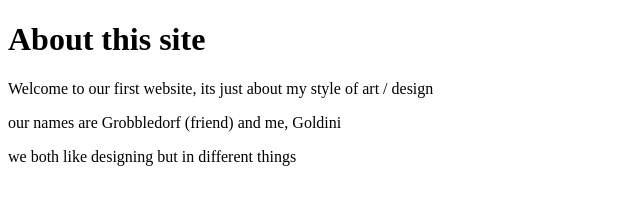
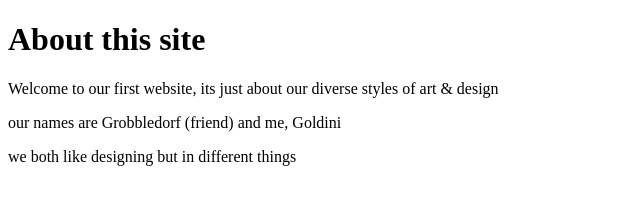
Before and after one commit to Goldini/graphics-website, a plain HTML site: page nanonauts/about-us.html in a window 1280 px wide. Shown: the full height of the page, 0-640 px from the left. Drawn offline with Linux system fonts and the light colour scheme.

Commit message:
better txt

```diff
--- a/nanonauts/about-us.html
+++ b/nanonauts/about-us.html
@@ -5,7 +5,7 @@
 </head>
 <body>
 <h1>About this site</h1>
-<p>Welcome to our first website, its just about my style of art / design</p>
+<p>Welcome to our first website, its just about our diverse styles of art & design</p>
 <p>our names are Grobbledorf (friend) and me, Goldini</p>
 <p>we both like designing but in different things</p>
 </body>
```
